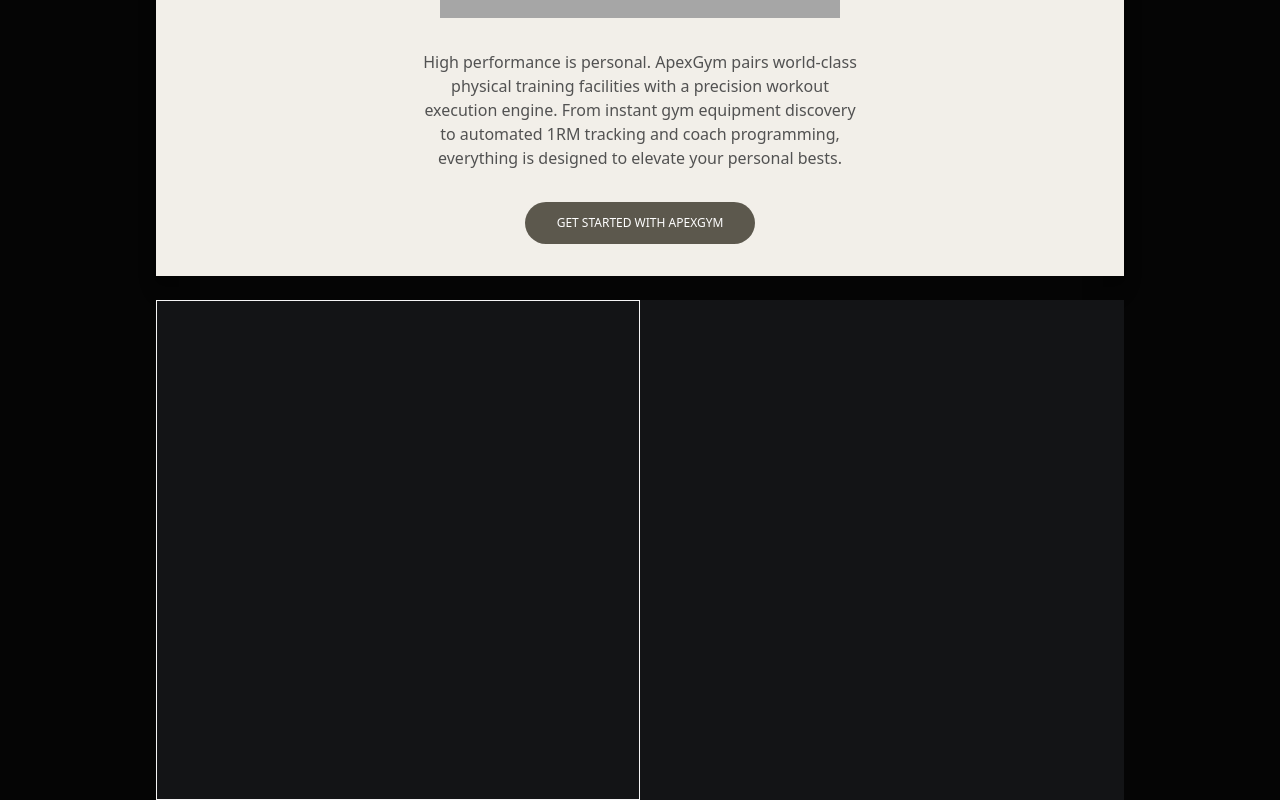
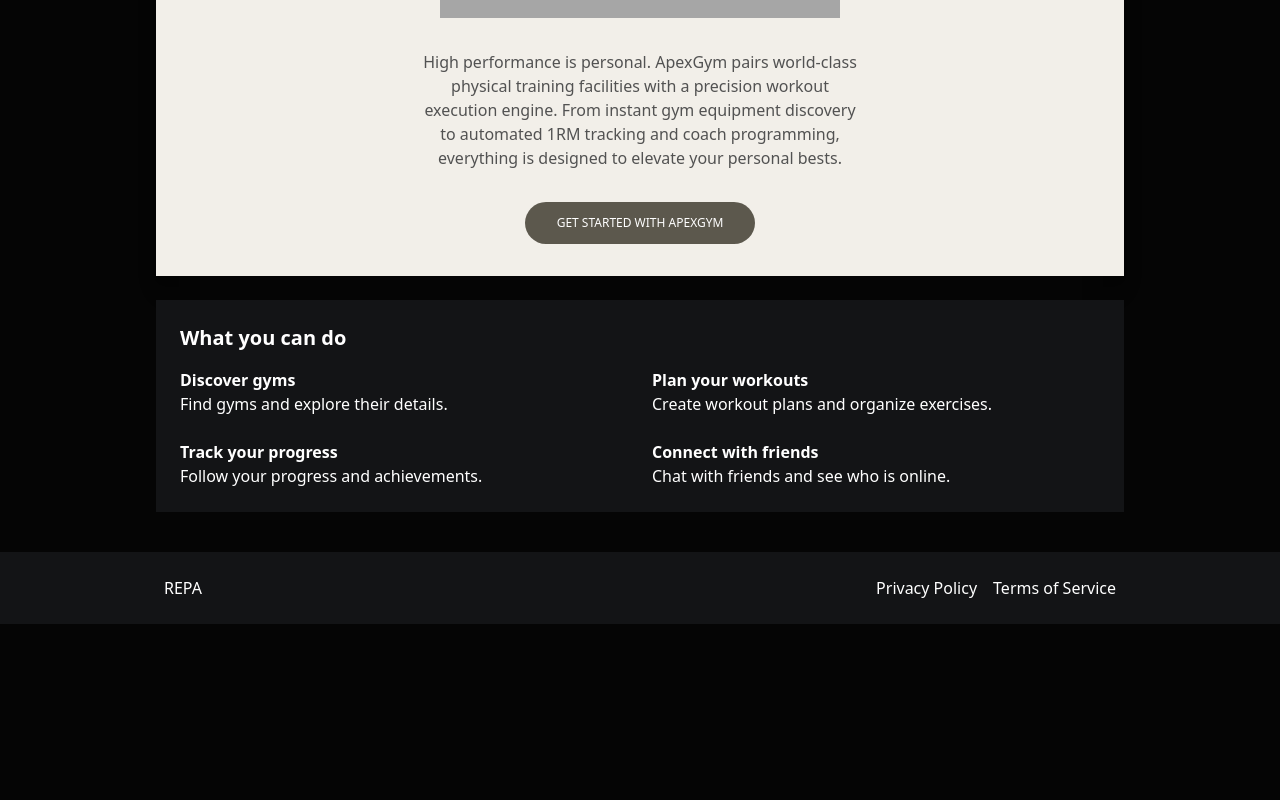
Before and after one commit to shank187/ft_transcendence, a React (Vite) app in the folder frontend/: page / in a window 1280 px wide. Shown: the part 1200-2000 px from the top of the page. After the commit the page ends 1824 px from the top, so only its background shows below. Built offline with nearby package versions, Linux system fonts and the light colour scheme; no server answers; grey boxes are pictures that could not be loaded.

Commit message:
feat(landing): add feature cards and legal footer

```diff
--- a/frontend/src/pages/landingPage.tsx
+++ b/frontend/src/pages/landingPage.tsx
@@ -4,18 +4,22 @@ import Hero from "./page_comp/Hero"
 import MissonCard from "./page_comp/MissonCard"
 import GymsLogos from "./page_comp/gymLogos"
 import Feature from "./page_comp/feature"
+import Footer from "./page_comp/Footer"
 
 
 function LandingPage(){
     return (
-        <main>
+        <>
             {/* <Link to="/login">Log In</Link> */}
             <NavBar/>
-            <Hero/>
-            <GymsLogos/>
-            <MissonCard/>
-            <Feature/>
-        </main>
+            <main>
+                <Hero/>
+                <GymsLogos/>
+                <MissonCard/>
+                <Feature/>
+            </main>
+            <Footer/>
+        </>
     )
 }
 export default LandingPage;
--- a/frontend/src/pages/page_comp/Footer.tsx
+++ b/frontend/src/pages/page_comp/Footer.tsx
@@ -0,0 +1,22 @@
+import { Link } from "react-router-dom";
+
+function Footer() {
+    return (
+        <div className="mt-10 bg-[#131416] text-white">
+            <div className="mx-auto flex max-w-[1000px] flex-wrap justify-between gap-4 p-6">
+                <div>REPA</div>
+
+                <div className="flex flex-wrap gap-4">
+                    <Link to="/privacy">
+                        Privacy Policy
+                    </Link>
+                    <Link to="/terms">
+                        Terms of Service
+                    </Link>
+                </div>
+            </div>
+        </div>
+    );
+}
+
+export default Footer;
--- a/frontend/src/pages/page_comp/feature.tsx
+++ b/frontend/src/pages/page_comp/feature.tsx
@@ -1,10 +1,40 @@
 function Feature(){
     return(
-        <div className="max-w-[1000px] h-[70px] mt-6 mx-auto px-4">
-            <div className="flex flex-row h-[500px] bg-[#131416] ">
-                <div className="w-full md:w-1/2 border"></div>
-                <div className=""></div>
+        <div className="max-w-[1000px] mt-6 mx-auto px-4">
+            <div className="bg-[#131416] p-6 text-white">
+                <div className="mb-4 text-xl font-semibold">
+                    What you can do
+                </div>
 
+                <div className="grid gap-6 md:grid-cols-2">
+                    <div>
+                        <div className="font-semibold">Discover gyms</div>
+                        <div>
+                            Find gyms and explore their details.
+                        </div>
+                    </div>
+
+                    <div>
+                        <div className="font-semibold">Plan your workouts</div>
+                        <div>
+                            Create workout plans and organize exercises.
+                        </div>
+                    </div>
+
+                    <div>
+                        <div className="font-semibold">Track your progress</div>
+                        <div>
+                            Follow your progress and achievements.
+                        </div>
+                    </div>
+
+                    <div>
+                        <div className="font-semibold">Connect with friends</div>
+                        <div>
+                            Chat with friends and see who is online.
+                        </div>
+                    </div>
+                </div>
             </div>
         </div>
     )
```
